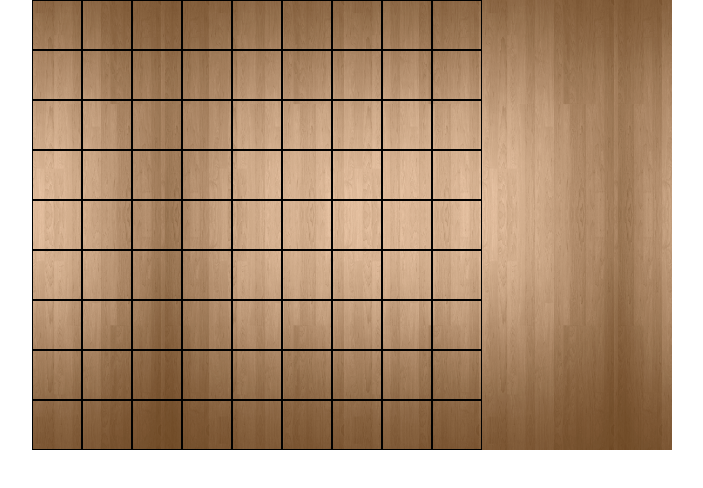
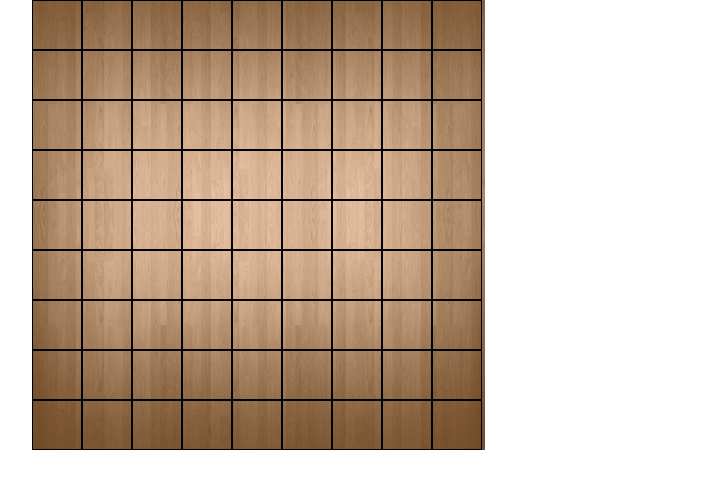
Before and after one commit to AlexTailor/shogi, a React (Create React App) app: page / in a window 1280 px wide. Shown: the top 488 px of the page, without its empty margins (288-991 px from the left). Built offline with nearby package versions, Linux system fonts and the light colour scheme.

Commit message:
fix bg size

```diff
--- a/src/components/Board/Board.css
+++ b/src/components/Board/Board.css
@@ -1,5 +1,5 @@
 .board {
-  background: url("../../assets/board.png") fixed;
+  background: url("../../assets/board.png") no-repeat;
   background-size: 453px 450px;
   margin: auto;
   width: 50%;
```
